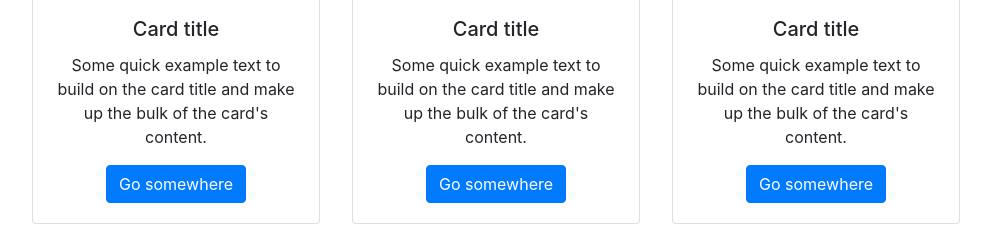
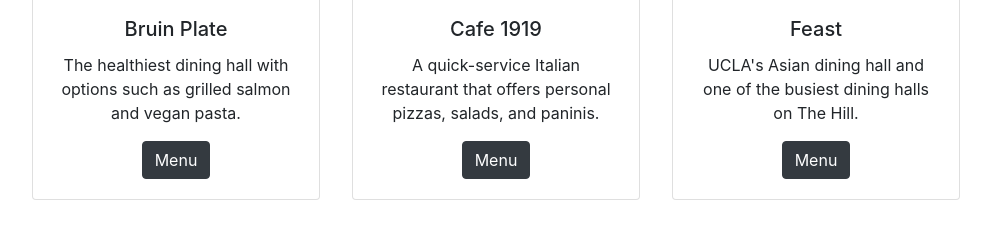
Before and after one commit to marisamark/LifeAtUCLA, a plain HTML site: page pages/food.html in a window 1280 px wide. Shown: the part 274-503 px from the top of the page, without its empty margins (144-1135 px from the left). Drawn offline with nearby package versions, Linux system fonts and the light colour scheme.

Commit message:
adding urls and text to The Hill

```diff
--- a/pages/food.html
+++ b/pages/food.html
@@ -33,25 +33,25 @@
 <div class="card mr-3 ml-3 mt-2 mb-2" style="width: 18rem;">
     <img src="..." class="card-img-top" alt="...">
     <div class="card-body">
-      <h5 class="card-title">Card title</h5>
-      <p class="card-text">Some quick example text to build on the card title and make up the bulk of the card's content.</p>
-      <a href="#" class="btn btn-primary">Go somewhere</a>
+      <h5 class="card-title">Bruin Plate</h5>
+      <p class="card-text">The healthiest dining hall with options such as grilled salmon and vegan pasta.</p>
+      <a href="http://menu.dining.ucla.edu/Menus" class="btn btn-dark">Menu</a>
     </div>
   </div>
   <div class="card mr-3 ml-3 mt-2 mb-2" style="width: 18rem;">
     <img src="..." class="card-img-top" alt="...">
     <div class="card-body">
-      <h5 class="card-title">Card title</h5>
-      <p class="card-text">Some quick example text to build on the card title and make up the bulk of the card's content.</p>
-      <a href="#" class="btn btn-primary">Go somewhere</a>
+      <h5 class="card-title">Cafe 1919</h5>
+      <p class="card-text">A quick-service Italian restaurant that offers personal pizzas, salads, and paninis.</p>
+      <a href="http://menu.dining.ucla.edu/Menus/Cafe1919" class="btn btn-dark">Menu</a>
     </div>
   </div>
   <div class="card mr-3 ml-3 mt-2 mb-2" style="width: 18rem;">
     <img src="..." class="card-img-top" alt="...">
     <div class="card-body">
-      <h5 class="card-title">Card title</h5>
-      <p class="card-text">Some quick example text to build on the card title and make up the bulk of the card's content.</p>
-      <a href="#" class="btn btn-primary">Go somewhere</a>
+      <h5 class="card-title">Feast</h5>
+      <p class="card-text">UCLA's Asian dining hall and one of the busiest dining halls on The Hill.</p>
+      <a href="http://menu.dining.ucla.edu/Menus" class="btn btn-dark">Menu</a>
     </div>
   </div>
 </div>
```
Also changed, not shown: pages/index.html (+3 -3 lines).
